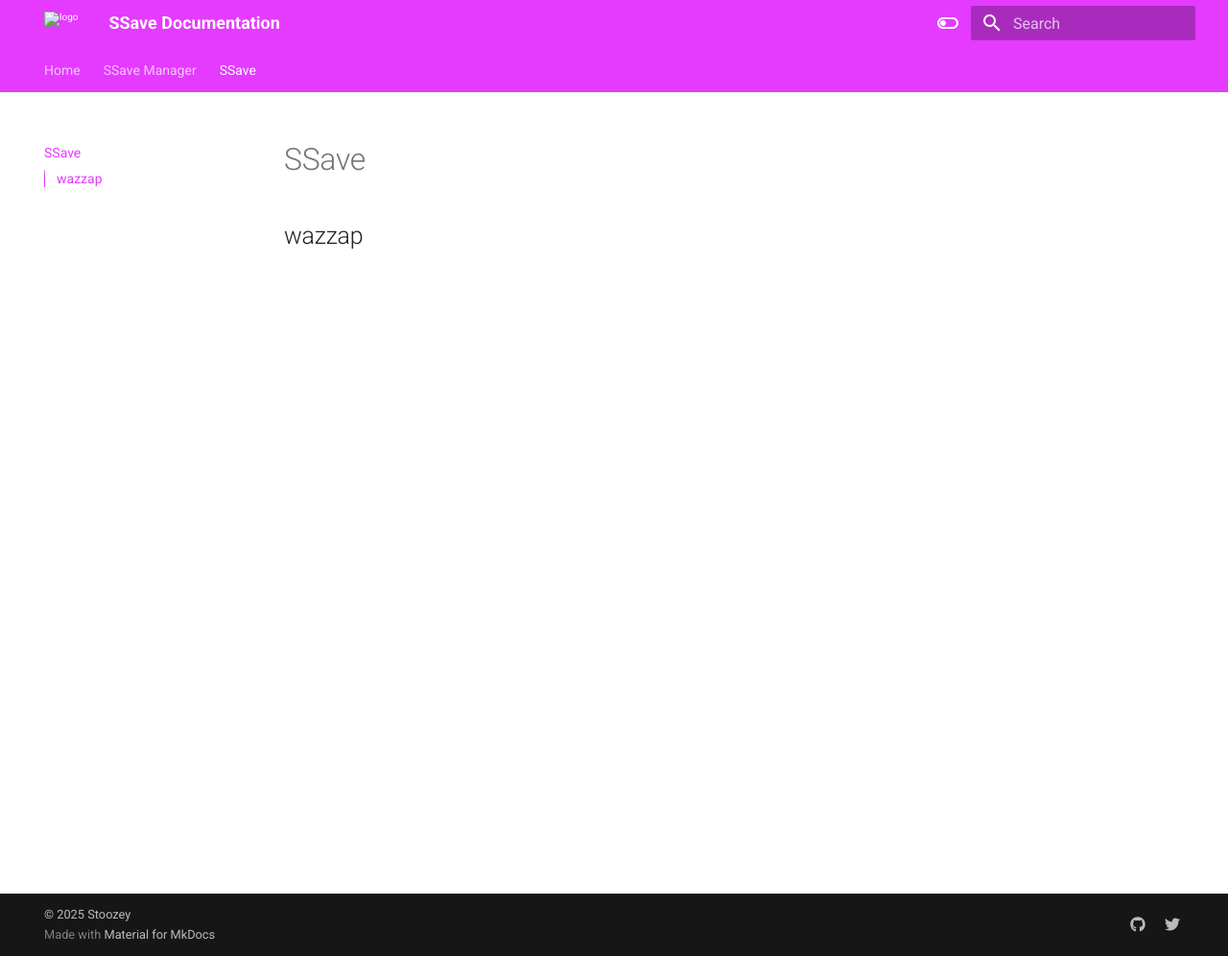
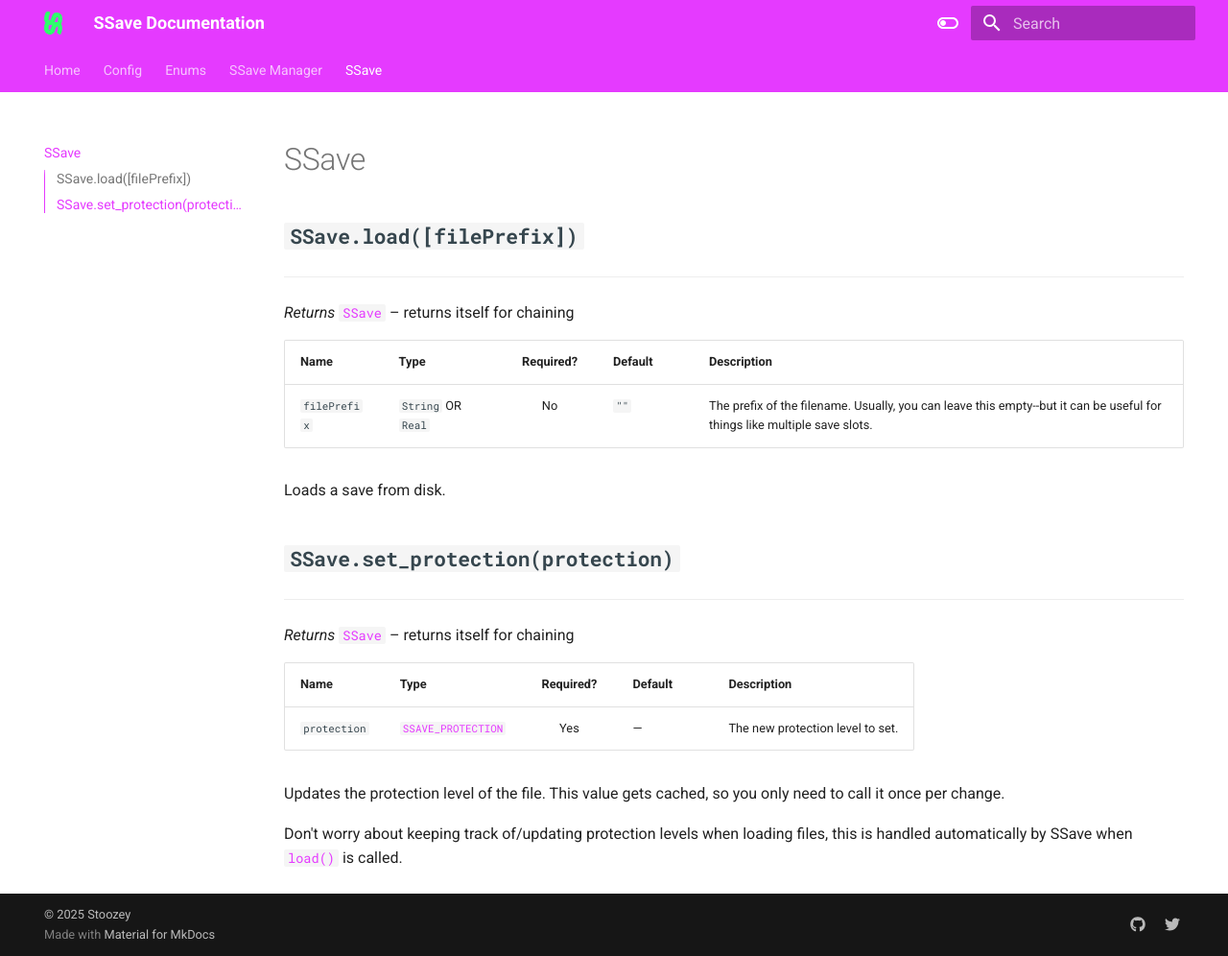
Before and after one commit to stoozey/SSave-Docs, an MkDocs documentation site: the page built from docs/ssave.md, in a window 1280 px wide and 996 px high. Shown: the whole window at 96% size. Built offline with MkDocs 1.6.1 and Material for MkDocs 9.7.7, drawn with Linux system fonts in a browser that asks for light colours.

Commit message:
updated logo; added config.md; added enums.md; updated ssave-manager.md; started on ssave.md

```diff
--- a/docs/ssave.md
+++ b/docs/ssave.md
@@ -1,3 +1,29 @@
 # SSave
 
-## wazzap
+<!-- SSave.load -->
+## **`SSave.load([filePrefix])`**
+
+---
+
+*Returns* [`SSave`](ssave.md) – returns itself for chaining
+
+| Name        | Type               | Required?  | Default  | Description                                                                                                              |
+| --------    | -------------      | :-------:  | -------- | ------------------------------------------------------------------------------------------------------------------------ |
+| `filePrefix`| `String` OR `Real` |  No        | `""`     | The prefix of the filename. Usually, you can leave this empty--but it can be useful for things like multiple save slots. |
+
+Loads a save from disk.
+
+<!-- SSave.set_protection -->
+## **`SSave.set_protection(protection)`**
+
+---
+
+*Returns* [`SSave`](ssave.md) – returns itself for chaining
+
+| Name        | Type                                            | Required? | Default  | Description                              |
+| --------    | ----------                                      | :-------: | ---------| ---------------------------------------- |
+| `protection`| [`SSAVE_PROTECTION`](enums.md#ssave_protection) |  Yes      | —        | The new protection level to set.    |
+
+Updates the protection level of the file. This value gets cached, so you only need to call it once per change.
+
+Don't worry about keeping track of/updating protection levels when loading files, this is handled automatically by SSave when [`load()`](ssave.md#ssaveloadfileprefix) is called.
--- a/mkdocs.yml
+++ b/mkdocs.yml
@@ -45,14 +45,11 @@
   - pymdownx.superfences
   - pymdownx.mark
   - attr_list
-  - pymdownx.emoji:
-      emoji_index: !!python/name:materialx.emoji.twemoji
-      emoji_generator: !!python/name:materialx.emoji.to_svg
 
 extra:
   social:
     - icon: fontawesome/brands/github
-      link: https://github.com/stoozey_
+      link: https://github.com/stoozey
     - icon: fontawesome/brands/twitter
       link: https://x.com/stoozey_
 
```
Also changed, not shown: docs/config.md (added, +13 -0 lines), docs/enums.md (added, +27 -0 lines), docs/index.md (+1 -0 lines), docs/ssave-manager.md (+5 -3 lines), docs/assets/logo.png.
